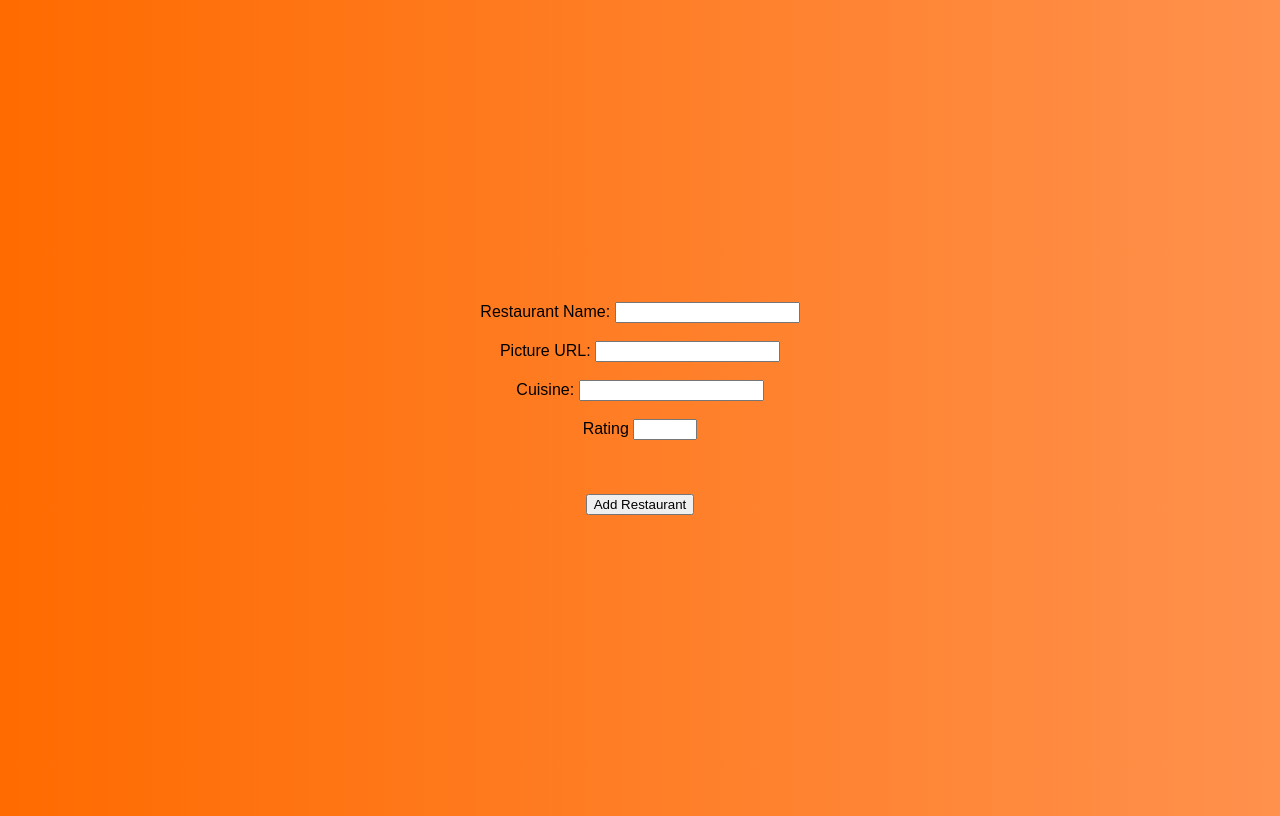
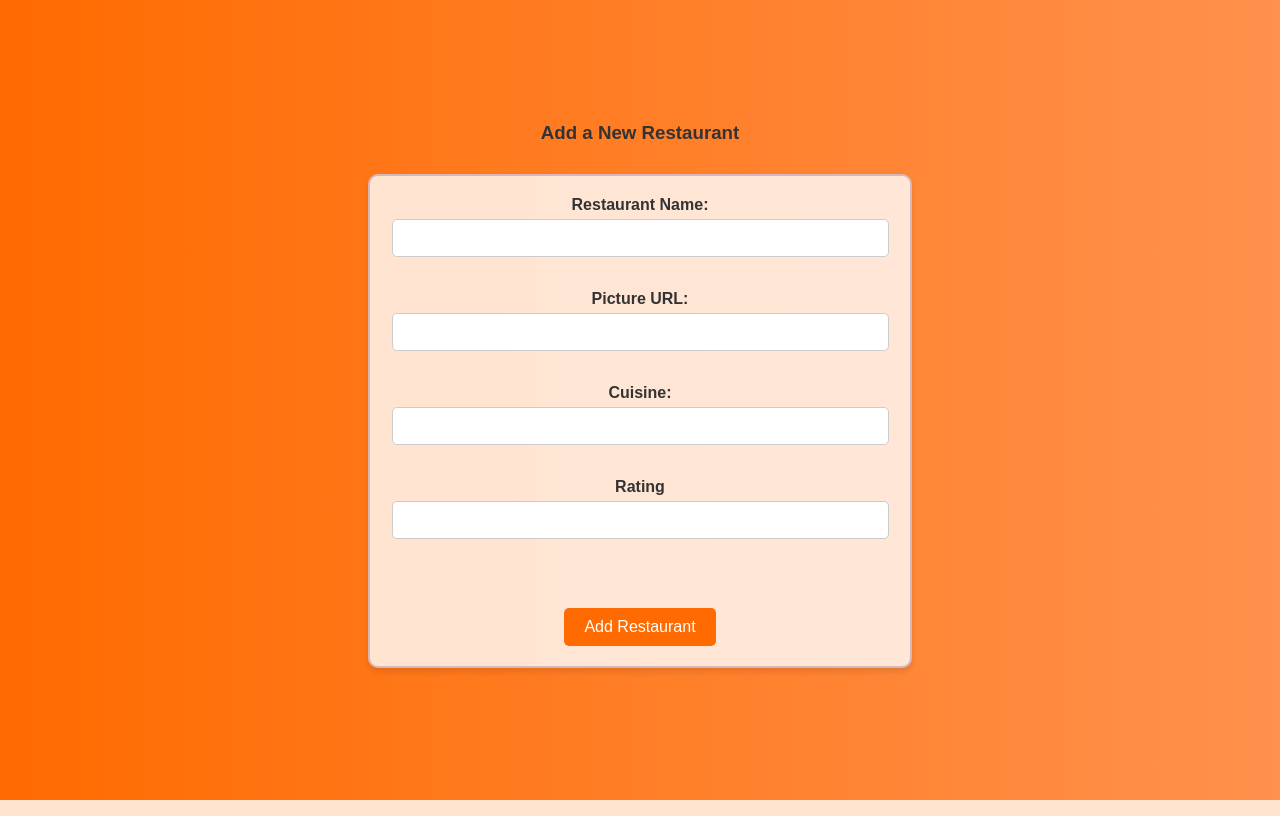
Before and after one commit to mallikarjun1129/mealhive, a Django app: page /open_add_restaurant in a window 1280 px wide. Run offline with Django 5.2, Linux system fonts and the light colour scheme.

Commit message:
css/style  updated

```diff
--- a/delivery/Templates/add_restaurant.html
+++ b/delivery/Templates/add_restaurant.html
@@ -4,10 +4,11 @@
     <meta charset="UTF-8">
     <meta name="viewport" content="width=device-width, initial-scale=1.0">
     <title>Add Restaurant</title>
-     {% load static %}
-    <link rel="stylesheet" href="{% static 'style.css' %}">
+    {% load static %}
+    <link rel="stylesheet" href="{% static 'styles.css' %}">
 </head>
 <body>
+    <h3>Add a New Restaurant</h3>
     <form action="{% url 'add_restaurant' %}" method="POST">
         {% csrf_token %}
         <label>Restaurant Name:</label>
--- a/delivery/Templates/admin_home.html
+++ b/delivery/Templates/admin_home.html
@@ -4,8 +4,8 @@
     <meta charset="UTF-8">
     <meta name="viewport" content="width=device-width, initial-scale=1.0">
     <title>Admin Home</title>
-     {% load static %}
-    <link rel="stylesheet" href="{% static 'style.css' %}">
+    {% load static %}
+    <link rel="stylesheet" href="{% static 'styles.css' %}">
 </head>
 <body>
     <h1>Admin Home</h1>
--- a/delivery/Templates/cart.html
+++ b/delivery/Templates/cart.html
@@ -4,8 +4,9 @@
     <meta charset="UTF-8">
     <meta name="viewport" content="width=device-width, initial-scale=1.0">
     <title>Cart</title>
-     {% load static %}
-    <link rel="stylesheet" href="{% static 'style.css' %}">
+
+    {% load static %}
+    <link rel="stylesheet" href="{% static 'styles.css' %}">
 </head>
 <body>
     Hi {{ username }}, here is your cart:
--- a/delivery/Templates/checkout.html
+++ b/delivery/Templates/checkout.html
@@ -5,8 +5,8 @@
     <meta name="viewport" content="width=device-width, initial-scale=1.0">
     <title>Checkout</title>
     <script src="https://checkout.razorpay.com/v1/checkout.js"></script>
-        {% load static %}
-    <link rel="stylesheet" href="{% static 'style.css' %}">
+   {% load static %}
+    <link rel="stylesheet" href="{% static 'styles.css' %}">
 </head>
 <body>
     <h1>Checkout</h1>
--- a/delivery/Templates/customer_home.html
+++ b/delivery/Templates/customer_home.html
@@ -4,8 +4,8 @@
     <meta charset="UTF-8">
     <meta name="viewport" content="width=device-width, initial-scale=1.0">
     <title>Customer Home</title>
-     {% load static %}
-    <link rel="stylesheet" href="{% static 'style.css' %}">
+    {% load static %}
+    <link rel="stylesheet" href="{% static 'styles.css' %}">
 </head>
 <body>
     <h1>Welcome to MealHive, {{username }}!</h1>
--- a/delivery/Templates/customer_menu.html
+++ b/delivery/Templates/customer_menu.html
@@ -4,8 +4,8 @@
     <meta charset="UTF-8">
     <meta name="viewport" content="width=device-width, initial-scale=1.0">
     <title>Customer Menu</title>
-     {% load static %}
-    <link rel="stylesheet" href="{% static 'style.css' %}">
+    {% load static %}
+    <link rel="stylesheet" href="{% static 'styles.css' %}">
 </head>
 <body>
     <h1>{{ restaurant.name }} - Menu</h1>
--- a/delivery/Templates/fail.html
+++ b/delivery/Templates/fail.html
@@ -5,7 +5,7 @@
     <meta name="viewport" content="width=device-width, initial-scale=1.0">
     <title>Sign In Failed</title>
      {% load static %}
-    <link rel="stylesheet" href="{% static 'style.css' %}">
+    <link rel="stylesheet" href="{% static 'styles.css' %}">
 </head>
 <body>
     <h3>Sign In Failed</h3>
--- a/delivery/Templates/index.html
+++ b/delivery/Templates/index.html
@@ -5,7 +5,7 @@
     <meta name="viewport" content="width=device-width, initial-scale=1.0">
     <title>MealHive Delivery</title>
     {% load static %}
-    <link rel="stylesheet" href="{% static 'style.css' %}">
+    <link rel="stylesheet" href="{% static 'styles.css' %}">
 
 </head>
 <body>
--- a/delivery/Templates/orders.html
+++ b/delivery/Templates/orders.html
@@ -4,8 +4,8 @@
     <meta charset="UTF-8">
     <meta name="viewport" content="width=device-width, initial-scale=1.0">
     <title>Order Summary</title>
-        {% load static %}
-    <link rel="stylesheet" href="{% static 'style.css' %}">
+    {% load static %}
+    <link rel="stylesheet" href="{% static 'styles.css' %}">
 </head>
 <body>
     <h1>Thank you for your order, {{ username }}!</h1>
--- a/delivery/Templates/show_restaurants.html
+++ b/delivery/Templates/show_restaurants.html
@@ -5,7 +5,7 @@
     <meta name="viewport" content="width=device-width, initial-scale=1.0">
     <title>Show Restaurants</title>
     {% load static %}
-    <link rel="stylesheet" href="{% static 'style.css' %}">
+    <link rel="stylesheet" href="{% static 'styles.css' %}">
 </head>
 <body>
     <table border="1">
--- a/delivery/Templates/signin.html
+++ b/delivery/Templates/signin.html
@@ -4,8 +4,8 @@
 
     <title>Sign IN</title>
 
-    {% load static %}
-    <link rel="stylesheet" href="{% static 'style.css' %}">
+   {% load static %}
+    <link rel="stylesheet" href="{% static 'styles.css' %}">
 </head>
 <body>
     <h3>SIGN IN below:</h3><br><br>
--- a/delivery/Templates/signup.html
+++ b/delivery/Templates/signup.html
@@ -4,8 +4,8 @@
 
     <title>Sign UP</title>
 
-    {% load static %}
-    <link rel="stylesheet" href="{% static 'style.css' %}">
+   {% load static %}
+    <link rel="stylesheet" href="{% static 'styles.css' %}">
 </head>
 <body>
     <h3>SIGN UP below: </h3><br><br>
--- a/delivery/Templates/update_menu.html
+++ b/delivery/Templates/update_menu.html
@@ -4,8 +4,8 @@
     <meta charset="UTF-8">
     <meta name="viewport" content="width=device-width, initial-scale=1.0">
     <title>Update Menu</title>
-    {% load static %}
-    <link rel="stylesheet" href="{% static 'style.css' %}">
+   {% load static %}
+    <link rel="stylesheet" href="{% static 'styles.css' %}">
 </head>
 <body>
     <table border="1">
--- a/delivery/Templates/update_restaurant.html
+++ b/delivery/Templates/update_restaurant.html
@@ -4,8 +4,8 @@
     <meta charset="UTF-8">
     <meta name="viewport" content="width=device-width, initial-scale=1.0">
     <title>Update Restaurant</title>
-    {% load static %}
-    <link rel="stylesheet" href="{% static 'style.css' %}">
+   {% load static %}
+    <link rel="stylesheet" href="{% static 'styles.css' %}">
 </head>
 <body>
     <h1>Update Restaurant Information</h1>
--- /dev/null
+++ b/delivery/static/styles.css
@@ -0,0 +1,128 @@
+body {
+    font-family: Arial, sans-serif;
+    background: linear-gradient(to right, #ff6b00, #ff914d);
+    display: flex;
+    flex-direction: column;
+    justify-content: center;
+    align-items: center;
+    text-align: center;
+    height: 100vh;
+    margin: 0;
+}
+
+
+h1{
+    text-align: center;
+    font-style: italic;
+}
+
+h3 {
+    margin: 10px;
+    color: #333;
+}
+
+.links {
+    display: flex;
+    flex-direction: column;
+    gap: 15px;
+}
+
+.links a {
+    text-decoration: none;
+    background: white;
+    color: #ff6b00;
+    padding: 12px 30px;
+    border-radius: 6px;
+    font-weight: bold;
+    transition: 0.3s;
+}
+
+.links a:hover {
+    background: #e65c00;
+    color: white;
+}
+
+button {
+    padding: 10px 20px;
+    background: #ff6b00;
+    color: white;
+    border: none;
+    border-radius: 5px;
+    cursor: pointer;
+    font-size: 16px;
+    transition: background 0.3s;
+}
+
+button:hover {
+    background: #e65c00;
+}
+
+form {
+    background-color: rgba(255, 255, 255, 0.8);;
+    border: 2px solid #D7B7BC; /* Light border */
+    border-radius: 10px;
+    padding: 20px;
+    width: 80%;
+    max-width: 500px;
+    box-shadow: 0px 4px 6px rgba(0, 0, 0, 0.1); /* Soft shadow */
+    margin: 20px auto;
+}
+
+label {
+    display: block;
+    margin-bottom: 5px;
+    font-weight: bold;
+    color: #333;
+}
+
+input[type="text"],
+input[type="url"],
+input[type="number"],
+input[type="email"],
+input[type="password"],
+textarea {
+    width: 95%;
+    padding: 10px;
+    margin-bottom: 15px;
+    border: 1px solid #ccc;
+    border-radius: 5px;
+    font-size: 14px;
+}
+
+textarea {
+    resize: vertical;
+}
+
+table {
+    width: 90%;
+    border-collapse: collapse;
+    margin: 20px auto;
+    background-color: rgba(255, 255, 255, 0.8);
+    border: 2px solid #D7B7BC; /* Light border */
+    border-radius: 10px;
+    box-shadow: 0px 4px 6px rgba(0, 0, 0, 0.1); /* Soft shadow */
+
+}
+
+th, td {
+    padding: 10px;
+    border: 1px solid #ccc;
+}
+
+th {
+    background-color: #D7B7BC;
+    font-weight: bold;
+    color: #333;
+    text-align: center;
+}
+
+tr:nth-child(even) {
+    background-color: #F7E4E0; /* Alternate row color */
+}
+
+img {
+    max-width: 100px;
+    border-radius: 5px;
+    height: auto;
+
+}
```
Also changed, not shown: delivery/static/style.css (deleted, +0 -38 lines), db.sqlite3.
